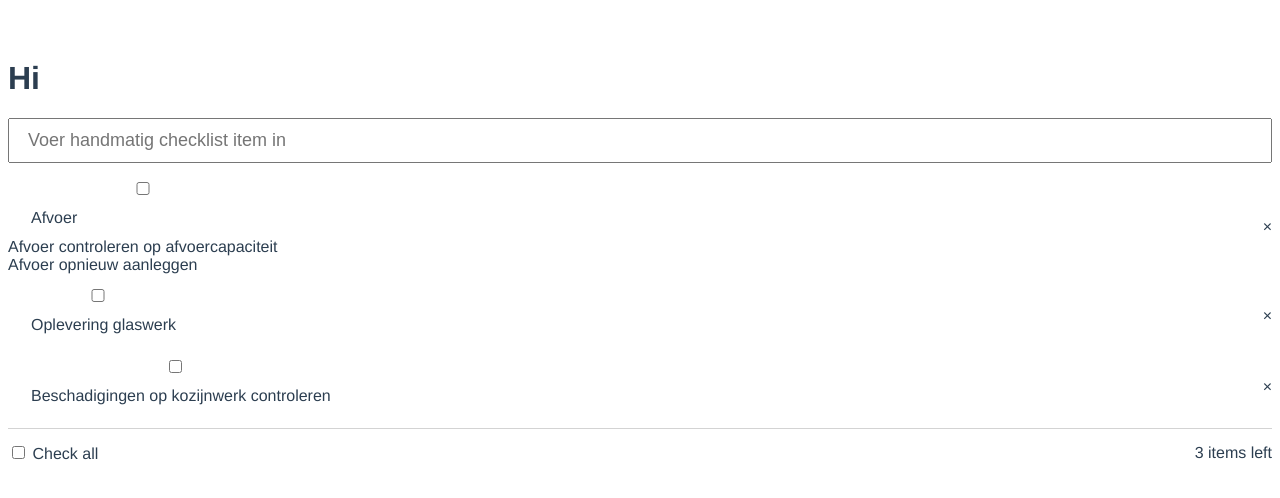
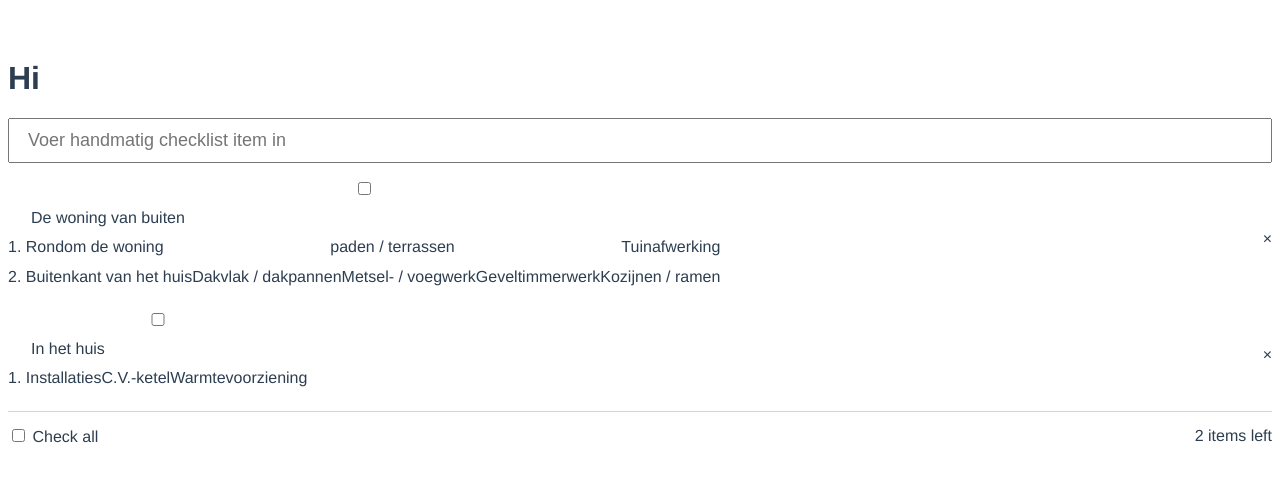
Before and after one commit to erolbah/vue-todo, a Vue app: page / in a window 1280 px wide. Shown: the top 498 px of the page. Built offline with nearby package versions, Linux system fonts and the light colour scheme.

Commit message:
feat: zichtbaar maken van geneste json

```diff
--- a/src/components/CheckList.vue
+++ b/src/components/CheckList.vue
@@ -22,7 +22,9 @@
           @keyup.enter="doneEdit(todo)"
           @keyup.esc="cancelEdit(todo)"
           v-focus>
-          <div v-for="todoTask in todo.todoTasks" :key="todoTask.id" class="todo-item-child">{{todoTask.title}}</div>
+          <div v-for="subGroup in todo.subGroups" :key="subGroup.id" class="todo-item">{{subGroup.title}}
+            <div v-for="task in subGroup.tasks" :key="task.id" class="todo-item-child">{{task.title}}</div>
+          </div>
       </div>
       <div class="remove-item" @click="removeTodo(index)">
         &times;
@@ -49,46 +51,46 @@ export default {
       newTodo: '',
       beforeEditCache: '',
       idForTodo: 4,
+      // todos: [
+      //   {
+      //     id: 1,
+      //     title: 'Afvoer',
+      //     description: 'Hoofdgroep',
+      //     completed: false,
+      //     editing: false,
+      //     todoTasks:[
+      //       {
+      //       id: 1,
+      //       title: 'Afvoer controleren op afvoercapaciteit',
+      //       description: 'Deze afvoer werkt niet correct en zal opnieuw aangelegt moeten worden SUBGROEP',
+      //       completed: false,
+      //       editing: false
+      //       },
+      //       {
+      //       id: 2,
+      //       title: 'Afvoer opnieuw aanleggen',
+      //       description: 'Afvoer zit verstopt en moet opnieuw aangelegt SUBGROEP',
+      //       completed: false,
+      //       editing: false
+      //       }
+      //     ]
+      //   },
+      //   {
+      //     id: 2,
+      //     title: 'Oplevering glaswerk',
+      //     description: 'Deze afvoer werkt niet correct en zal opnieuw aangelegt moeten worden',
+      //     completed: false,
+      //     editing: false
+      //   },
+      //   {
+      //     id: 3,
+      //     title: 'Beschadigingen op kozijnwerk controleren',
+      //     description: 'Deze afvoer werkt niet correct en zal opnieuw aangelegt moeten worden',
+      //     completed: false,
+      //     editing: false
+      //   },
+      // ],
       todos: [
-        {
-          id: 1,
-          title: 'Afvoer',
-          description: 'Hoofdgroep',
-          completed: false,
-          editing: false,
-          todoTasks:[
-            {
-            id: 1,
-            title: 'Afvoer controleren op afvoercapaciteit',
-            description: 'Deze afvoer werkt niet correct en zal opnieuw aangelegt moeten worden SUBGROEP',
-            completed: false,
-            editing: false
-            },
-            {
-            id: 2,
-            title: 'Afvoer opnieuw aanleggen',
-            description: 'Afvoer zit verstopt en moet opnieuw aangelegt SUBGROEP',
-            completed: false,
-            editing: false
-            }
-          ]
-        },
-        {
-          id: 2,
-          title: 'Oplevering glaswerk',
-          description: 'Deze afvoer werkt niet correct en zal opnieuw aangelegt moeten worden',
-          completed: false,
-          editing: false
-        },
-        {
-          id: 3,
-          title: 'Beschadigingen op kozijnwerk controleren',
-          description: 'Deze afvoer werkt niet correct en zal opnieuw aangelegt moeten worden',
-          completed: false,
-          editing: false
-        },
-      ],
-      checklist: [
         {
           id: 1,
           title: 'De woning van buiten',
```
